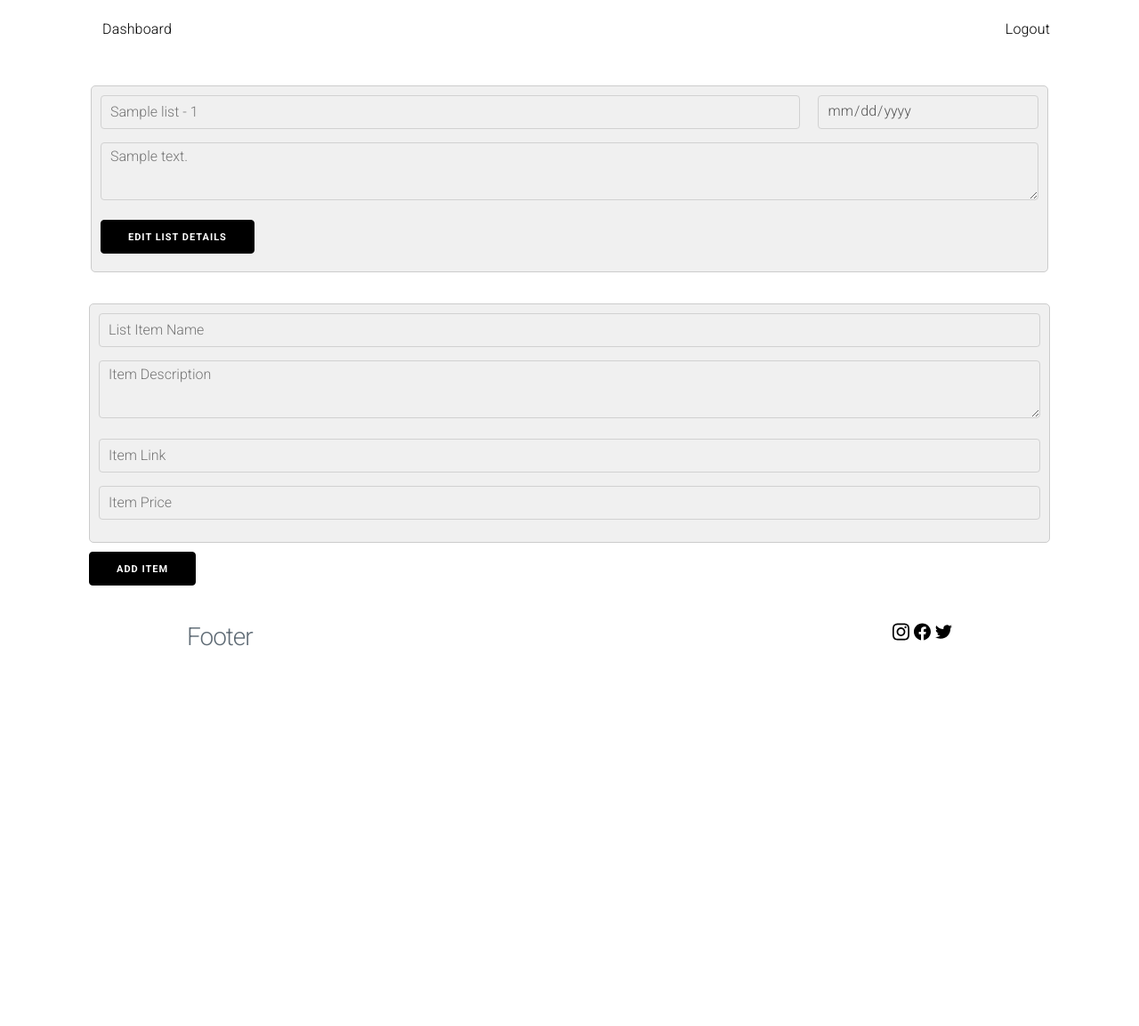
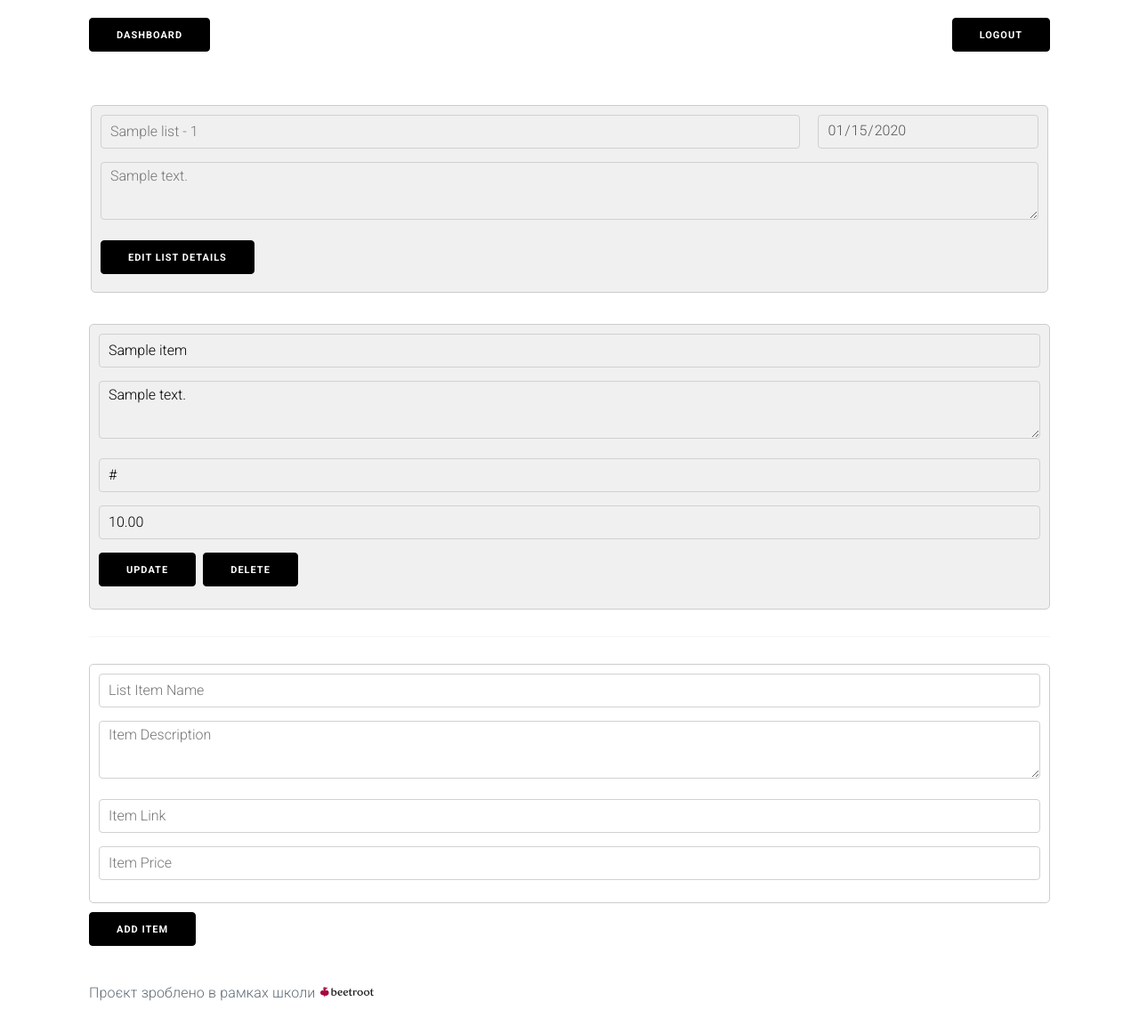
Before and after one commit to alextuchkov/wishlist, a Flask app: page /edit/1 in a window 1280 px wide. Shown: the whole page at 89% size. Before the commit the page ends 726 px from the top, so only its background shows below. Run offline with Flask 3, Linux system fonts and the light colour scheme; a user stored in the database is signed in; tables that the repository leaves empty hold one stand-in row (values such as "Sample post").

Commit message:
added basic ListItem CRUD along with some ui changes

```diff
--- a/static/css/style.css
+++ b/static/css/style.css
@@ -651,10 +651,10 @@
  .header {
   padding-top: 2rem;
  }
- .header a {
+ /* .header a {
   padding-left: 15px;
 
-}
+} */
 
 .footer img {
   padding-left: 5px;
@@ -702,7 +702,7 @@
   border-radius: 5px;
 }
 
-.list-item {
+.list-item-added {
   margin-bottom: 10px;
   padding: 10px;
   border: 1px solid #ccc;
@@ -710,3 +710,11 @@
   color: #333;
   border-radius: 5px;
 }
+
+.list-item {
+  margin-bottom: 10px;
+  padding: 10px;
+  border: 1px solid #ccc;
+  color: #333;
+  border-radius: 5px;
+}
--- a/templates/base.html
+++ b/templates/base.html
@@ -4,7 +4,7 @@
     <meta charset="utf-8">
     <meta name="viewport" content="width=device-width, initial-scale=1.0">
     <meta name="description" content="A layout example that shows off a responsive product landing page.">
-    <title>{% block title %}Whishlist {% endblock %}</title>
+    <title>Whishlist | {% block title %}{% endblock %}</title>
 
     <!-- Google Fonts -->
     <link rel="stylesheet" href="https://fonts.googleapis.com/css?family=Roboto:300,300italic,700,700italic">
@@ -36,29 +36,21 @@
         <div class="row">
             <div class="column">
                 {% if current_user.is_authenticated %}
-                <nav class="header">
-                        <a class="float-left" href="{{ url_for('dashboard') }}">Dashboard</a>
-                        <!-- <a class="float-right" href="{{ url_for('new')}}">Create a List</a> -->
-                        <a class="float-right" href="{{ url_for('logout')}}">Logout</a>
-                </nav>
+        <nav class="header">
+            <a class="button" href="{{ url_for('dashboard') }}">Dashboard</a>
+
+            <a class="button float-right" href="{{ url_for('logout')}}">Logout</a>
+        </nav>
                 {% endif %}
             </div>
         </div>
         {% block content %} {% endblock %}
 
 
-      <div class="row">
-        <div class="column column-80 column-offset-10">
             <nav class="footer">
-                <h3 class="float-left">Footer</h1>
-                <img class="float-right" width="24" height="24" src="{{ url_for('static', filename='img/twitter.svg') }}" alt="Twitter">
-                <img class="float-right" width="24" height="24" src="{{ url_for('static', filename='img/facebook.svg') }}" alt="Facebook">
-                <img class="float-right" width="24" height="24" src="{{ url_for('static', filename='img/instagram.svg') }}" alt="Instagram">
+                <p class="float-left">Проєкт зроблено в рамках школи</p>
+                <img src="{{ url_for('static', filename='img/ba.svg') }}" height="12" alt="beetroot">
             </nav>
-        </div>
-    </div>
-
-
 </div>
 
 
--- a/templates/edit.html
+++ b/templates/edit.html
@@ -1,5 +1,5 @@
 {% extends 'base.html' %}
-<title>{% block title %}{% endblock %}</title>
+<title>{% block title %}{{ title }}{% endblock %}</title>
 {% block content %}
 
 
@@ -13,7 +13,7 @@
                     </div>
 
                     <div class="column column-25">
-                        <input type="date" disabled placeholder="{{ list.deadline}}" name="deadline">
+                        <input type="date" disabled value="{{ list.deadline}}" name="deadline">
                     </div>
                 </div>
                 <textarea disabled placeholder="{{ list.description }}" name="description"></textarea>
@@ -25,14 +25,22 @@
        </fieldset>
    </form>
 
-   {% for item in list_single_item %}
-        <div class="list-item">
-            <input type="text" name="item-name" disabled placeholder="{{item.name}}">
-            <textarea name="item-description" placeholder="{{item.description}}"></textarea>
-            <input type="text" name="item-link" placeholder="{{item.url}}">
-            <input type="text" name="item-price" placeholder="{{item.price}}">
+   {% for item in list_items %}
+    <form action="/update_list_item" method="post">
+        <div class="list-item-added">
+            <input type="hidden" name="item-id" value="{{ item.id }}">
+            <input type="hidden" name="ref-id" value="{{ list.id }}">
+            <input type="text" name="item-name" value="{{item.item_name}}">
+            <textarea name="item-description">{{ item.item_description }}</textarea>
+            <input type="text" name="item-link" value="{{item.url}}">
+            <input type="text" name="item-price" value="{{item.price}}">
+            <input type="submit" value="Update">&nbsp;
+            <a class="button" href="{{ url_for('delete_list_item', id=item.id) }}">Delete</a>
         </div>
+    </form>
    {% endfor %}
+
+<hr>
 
    <form action="/add_list_item" method="post">
     <div class="list-item">
--- a/views.py
+++ b/views.py
@@ -49,8 +49,7 @@
         password = request.form.get("password")
 
         # Check if a valid user with the provided email exists
-        # user = User.query.filter_by(email=email).first()
-        user = db.session.query(User).filter_by(email=email).first()
+        user = session.query(User).filter_by(email=email).first()
 
         if user and check_password_hash(user.password_hash, password):
             user.authenticated = True
@@ -71,41 +70,11 @@
     return redirect(url_for("index"))
 
 
-# @app.route("/new", methods=["GET", "POST"])
-# @login_required
-# def new():
-#     if request.method == "POST":
-#         deadline_date = datetime.strptime(
-#             request.form.get("deadline"), "%Y-%m-%d"
-#         ).date()
-
-#         new_list = List(
-#             name=request.form.get("list_name"),
-#             description=request.form.get("description"),
-#             deadline=deadline_date,
-#             owner=current_user.id,
-#         )
-
-#         session.add(new_list)
-#         session.commit()
-#         session.close()
-
-#     return render_template("create.html")
-
-
 @app.route("/new", methods=["GET", "POST"])
 @login_required
 def new():
     if request.method == "POST":
         try:
-            # data = request.get_json()  # Parse the JSON data from the client
-            # # Access data using data['key']
-            # list_name = data["listName"]
-            # deadline = data["deadline"]
-            # list_description = data["listDescription"]
-            # items = data["items"]
-
-            # Process and store the data as needed (e.g., in a database)
             new_list_name = request.form.get("list_name")
             new_list_descrp = request.form.get("list_description")
             deadline = datetime.strptime(
@@ -128,24 +97,27 @@
             return redirect(url_for("edit", id=newly_created_list.id))
 
         except Exception as e:
+            flash(f"An error occurred while adding list item: {str(e)}", "error")
             return "Some Error"
+
     return render_template("create.html")
 
 
 @app.route("/edit/<int:id>", methods=["GET", "POST"])
 @login_required
 def edit(id):
-    list_item = session.query(List).filter_by(id=id).first()
-    list_single_item = session.query(ListItem).filter_by(list=list_item.id).all()
+    page_title = "Edit list"
+    list = session.query(List).filter_by(id=id).first()
+    list_items = session.query(ListItem).filter_by(list=list.id).all()
 
     if request.method == "POST":
         deadline_date = datetime.strptime(
             request.form.get("deadline"), "%Y-%m-%d"
         ).date()
 
-        list_item.name = request.form.get("name")
-        list_item.description = request.form.get("description")
-        list_item.deadline = deadline_date
+        list.name = request.form.get("name")
+        list.description = request.form.get("description")
+        list.deadline = deadline_date
 
         try:
             session.commit()
@@ -154,10 +126,10 @@
             session.rollback()
             flash(f"An error occurred while updating list details: {str(e)}", "error")
 
-        return redirect(url_for("edit", id=list_item.id))
+        return redirect(url_for("edit", id=list.id))
 
     return render_template(
-        "edit.html", list=list_item, list_signle_item=list_single_item
+        "edit.html", list=list, list_items=list_items, title=page_title
     )
 
 
@@ -176,7 +148,7 @@
             item_description=item_description,
             price=item_price,
             url=item_url,
-            list=ref_id
+            list=ref_id,
         )
         try:
             session.add(new_list_item)
@@ -189,14 +161,60 @@
         return redirect(url_for("edit", id=ref_id))
 
 
+@app.route("/update_list_item", methods=["GET", "POST"])
+@login_required
+def update_list_item():
+    if request.method == "POST":
+        item_id = request.form.get("item-id")
+        item_name = request.form.get("item-name")
+        item_description = request.form.get("item-description")
+        item_price = request.form.get("item-price")
+        item_url = request.form.get("item-link")
+        ref_id = request.form.get("ref-id")
+
+        list_item = session.query(ListItem).filter_by(id=item_id).first()
+
+        if list_item is not None:
+            list_item.item_name = item_name
+            list_item.item_description = item_description
+            list_item.price = item_price
+            list_item.url = item_url
+
+        try:
+            session.commit()
+            flash("List Item updated successfully.", "success")
+        except Exception as e:
+            session.rollback()
+            flash(f"An error occurred while updating list item: {str(e)}", "error")
+
+        return redirect(url_for("edit", id=ref_id))
+
+
+@app.route("/delete_list_item/<int:id>", methods=["GET", "POST"])
+@login_required
+def delete_list_item(id):
+    list_item = session.query(ListItem).filter_by(id=id).first()
+    if list_item:
+        try:
+            session.delete(list_item)
+            session.commit()
+            flash("List item deleted successfully.", "success")
+        except Exception as e:
+            session.rollback()
+            flash(f"An error occurred while deleting the list item: {str(e)}", "error")
+    else:
+        flash("List item not found.", "error")
+
+    return redirect(url_for("edit", id=list_item.list))
+
 
 @app.route("/delete/<int:id>", methods=["GET", "POST"])
 @login_required
 def delete(id):
-    list_item = session.query(List).filter_by(id=id).first()
-    if list_item:
+    list = session.query(List).filter_by(id=id).first()
+    if list:
         try:
-            session.delete(list_item)
+            session.delete(list)
             session.commit()
             flash("List item deleted successfully.", "success")
         except Exception as e:
@@ -210,8 +228,10 @@
 
 @app.route("/list/<int:id>")
 def list(id):
-    list_item = session.query(List).filter_by(id=id).first()
-    return render_template("list.html", list=list_item)
+    list = session.query(List).filter_by(id=id).first()
+    list_items = session.query(ListItem).filter_by(list=list.id).all()
+
+    return render_template("list.html", list=list, list_items=list_items)
 
 
 @app.route("/dashboard", methods=["GET", "POST"])
@@ -240,10 +260,3 @@
         return redirect(url_for("dashboard"))
 
     return render_template("dashboard.html", lists=lists)
-
-
-@app.route("/profile/<int:id>")
-def profile(id):
-    user = User.query.filter_by(id=id).first()
-    lists = session.query(List).filter_by(owner=user.id).all()
-    return render_template("profile.html", user=user, lists=lists)
```
Also changed, not shown: templates/list.html (+7 -5 lines), templates/profile.html (deleted, +0 -41 lines), static/img/ba.svg (added), 1 other file.
